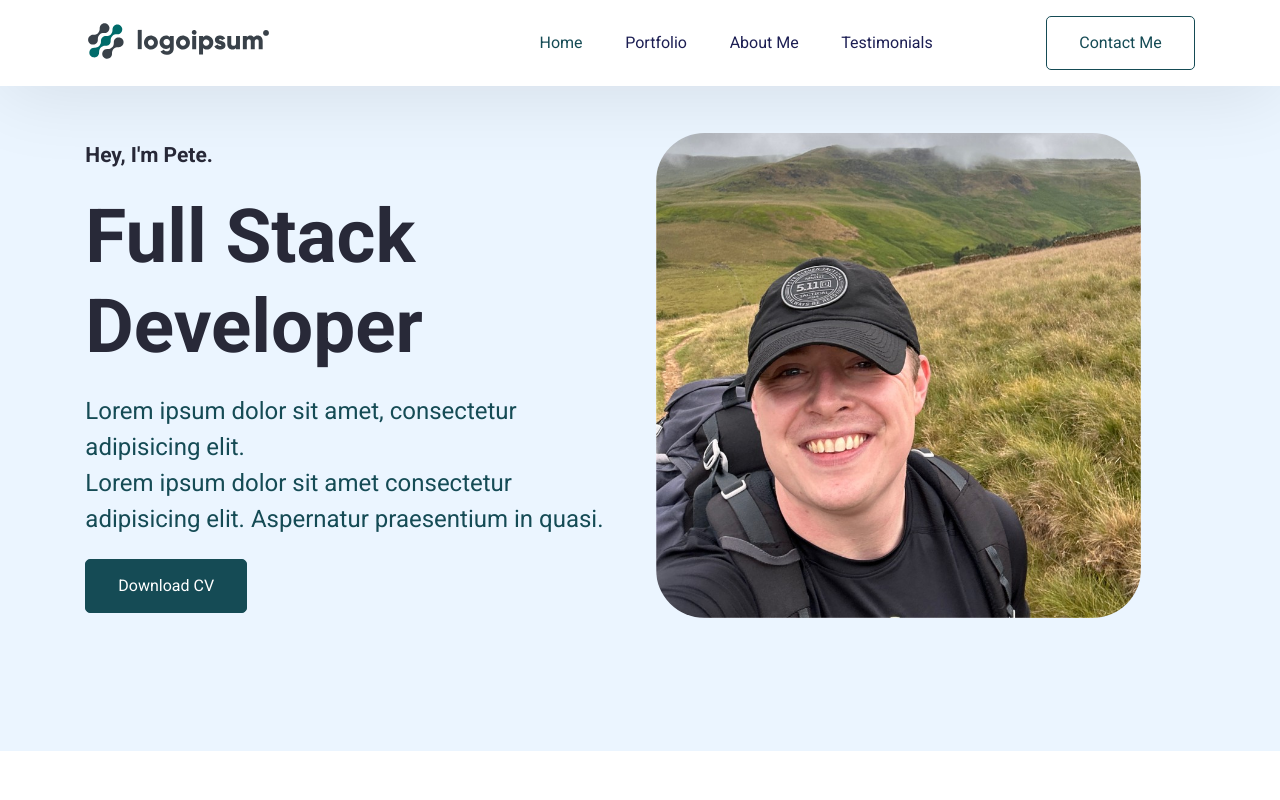
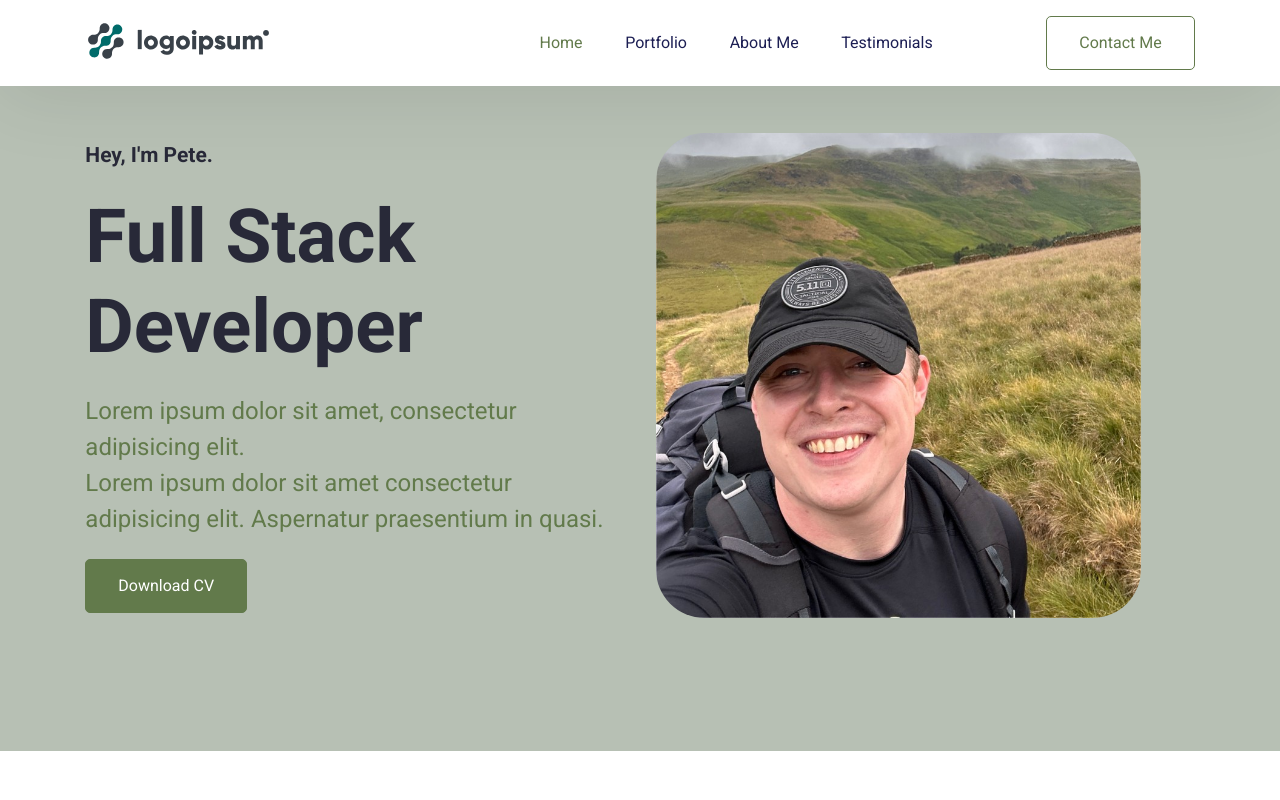
Before and after one commit to peter-skerritt/Peter-Skerritt---Digital-Showcase, a React (Create React App) app: page / in a window 1280 px wide. Shown: the top 800 px of the page. Built offline with nearby package versions, Linux system fonts and the light colour scheme.

Commit message:
Adding About Me Section.

```diff
--- a/src/App.css
+++ b/src/App.css
@@ -19,9 +19,9 @@ p {
 }
 
 :root {
-    --primary: #154b55;
+    --primary: #627a4b;
     --heading-color:#282938;
-    --bg-shade: #ebf5ff;
+    --bg-shade: #b7c0b4;
     --github: #e62872;
     --darkblue: #1c1e53;
     --black: #000000;
```
Also changed, not shown: src/Pages/Home/AboutMe.jsx (+9 -0 lines).
